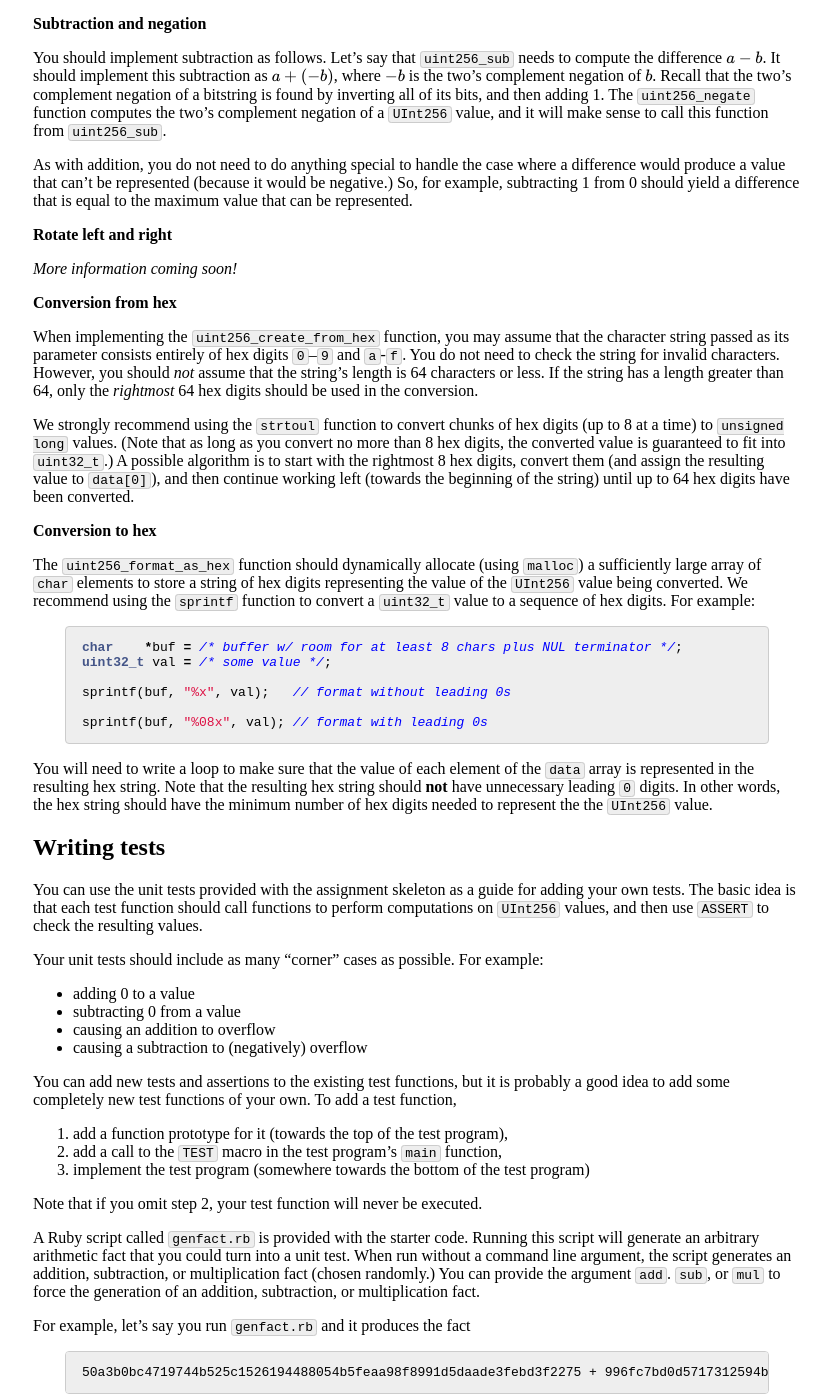
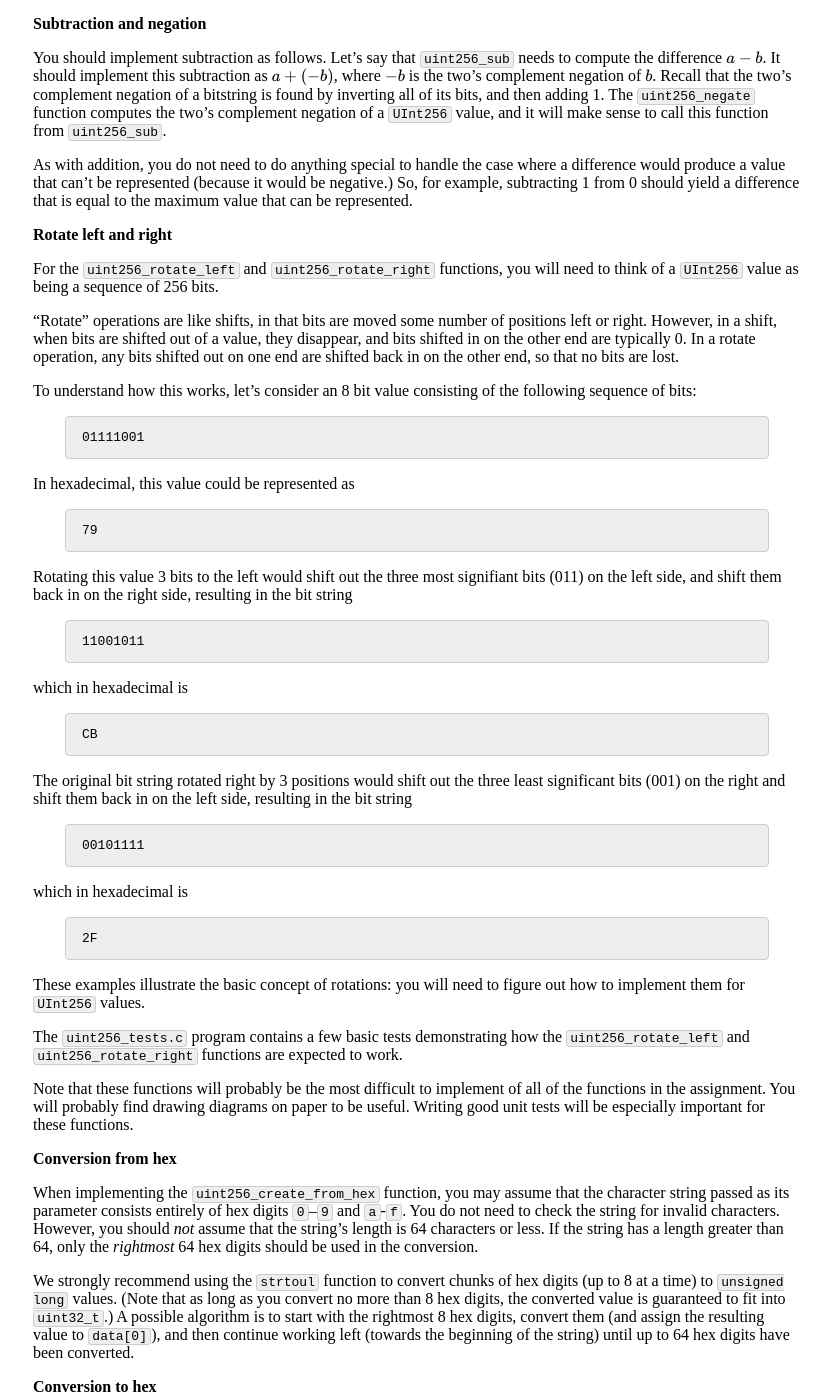
Before and after one commit to jhucsf/fall2023, a Jekyll site: the page built from assign/assign01.md, in a window 1280 px wide and 1400 px high, scrolled down 2772 px. Shown: the whole window, without its empty margins (223-1053 px from the left). Built offline with Jekyll 4.4.1, drawn with Linux system fonts in a browser that asks for light colours; formulas are drawn with MathJax 3.

Commit message:
describe rotate left and right

````diff
--- a/assign/assign01.md
+++ b/assign/assign01.md
@@ -184,7 +184,67 @@ be represented.
 
 **Rotate left and right**
 
-*More information coming soon!*
+For the `uint256_rotate_left` and `uint256_rotate_right` functions, you
+will need to think of a `UInt256` value as being a sequence of 256 bits.
+
+"Rotate" operations are like shifts, in that bits are moved some number of
+positions left or right. However, in a shift, when bits are shifted out
+of a value, they disappear, and bits shifted in on the other end are
+typically 0. In a rotate operation, any bits shifted out on one end are
+shifted back in on the other end, so that no bits are lost.
+
+To understand how this works, let's consider an 8 bit value consisting
+of the following sequence of bits:
+
+```
+01111001
+```
+
+In hexadecimal, this value could be represented as
+
+```
+79
+```
+
+Rotating this value 3 bits to the left would shift out the
+three most signifiant bits (011) on the left side, and shift
+them back in on the right side, resulting in the bit string
+
+```
+11001011
+```
+
+which in hexadecimal is
+
+```
+CB
+```
+
+The original bit string rotated right by 3 positions would shift out the
+three least significant bits (001) on the right and shift them back in
+on the left side, resulting in the bit string
+
+```
+00101111
+```
+
+which in hexadecimal is
+
+```
+2F
+```
+
+These examples illustrate the basic concept of rotations: you will need to figure out how
+to implement them for `UInt256` values.
+
+The `uint256_tests.c` program contains a few basic tests demonstrating how
+the `uint256_rotate_left` and `uint256_rotate_right` functions are expected to
+work.
+
+Note that these functions will probably be the most difficult to implement of all
+of the functions in the assignment. You will probably find drawing diagrams on paper
+to be useful. Writing good unit tests will be especially important for these
+functions.
 
 **Conversion from hex**
 
````
